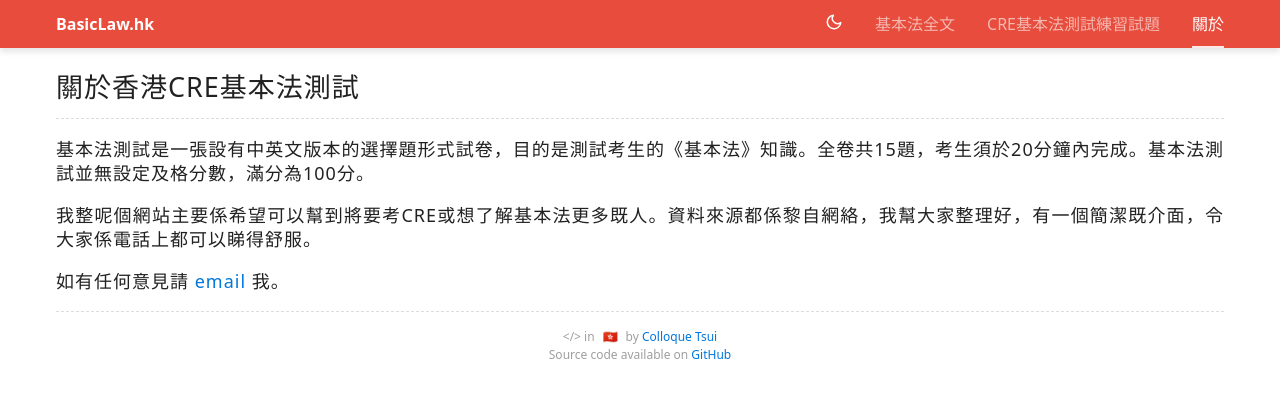
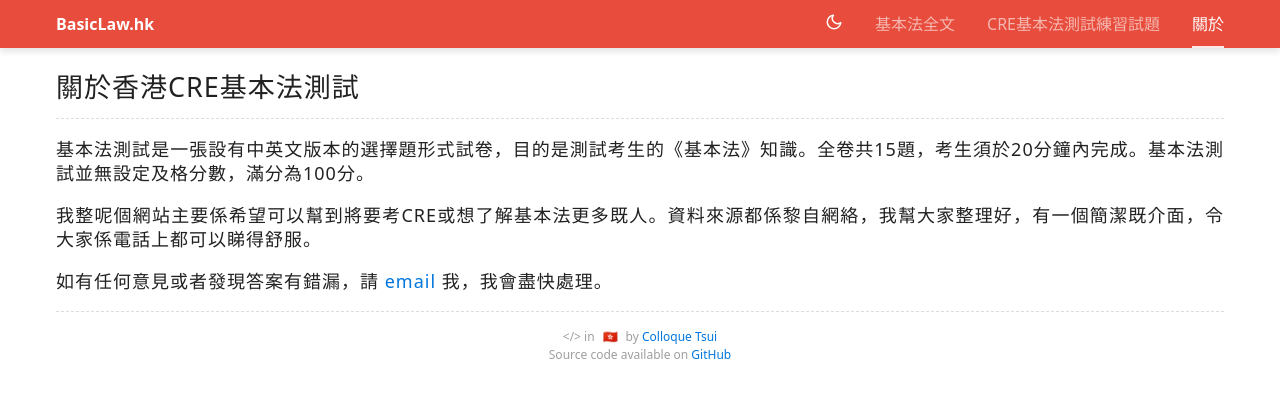
Before and after one commit to colloquet/basic-law-next, a Next.js app: page /about in a window 1280 px wide. Shown: the top 398 px of the page. Built offline with nearby package versions, Linux system fonts and the light colour scheme.

Commit message:
update About

```diff
--- a/pages/about/index.tsx
+++ b/pages/about/index.tsx
@@ -21,7 +21,8 @@ function AboutPage() {
         我整呢個網站主要係希望可以幫到將要考CRE或想了解基本法更多既人。資料來源都係黎自網絡，我幫大家整理好，有一個簡潔既介面，令大家係電話上都可以睇得舒服。
       </p>
       <p>
-        如有任何意見請 <a href="mailTo:colloquet@icloud.com">email</a> 我。
+        如有任何意見或者發現答案有錯漏，請{' '}
+        <a href="mailTo:colloquet@icloud.com">email</a> 我，我會盡快處理。
       </p>
     </div>
   );
```
